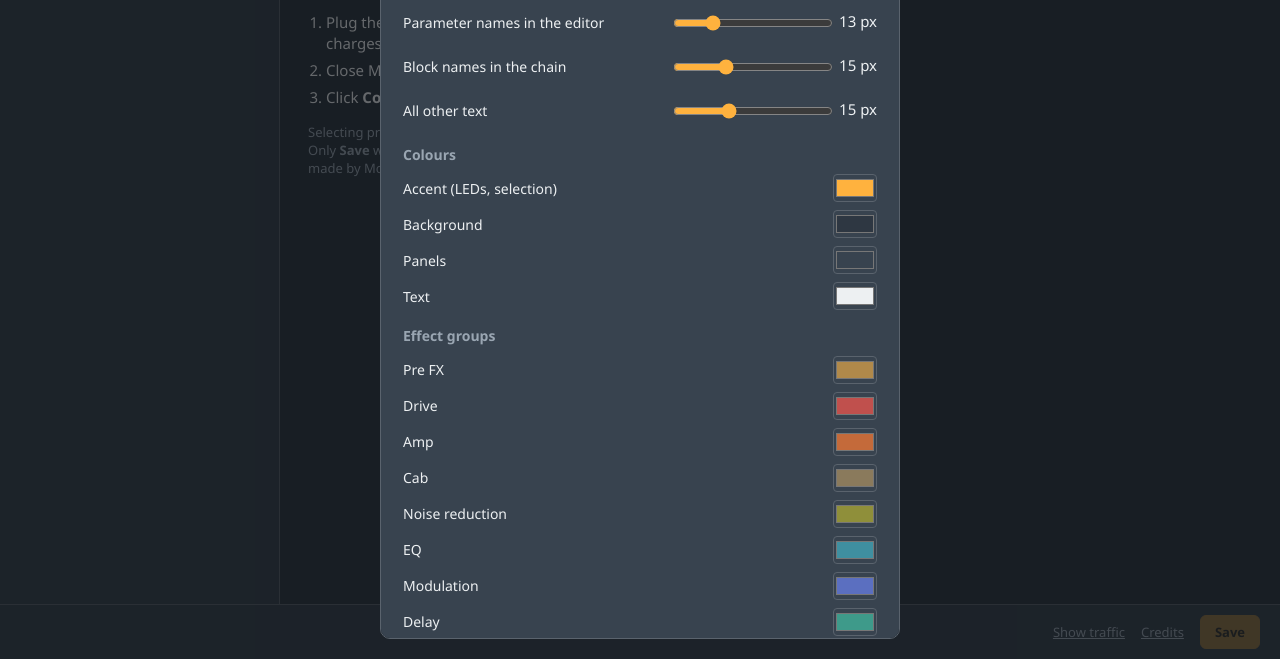
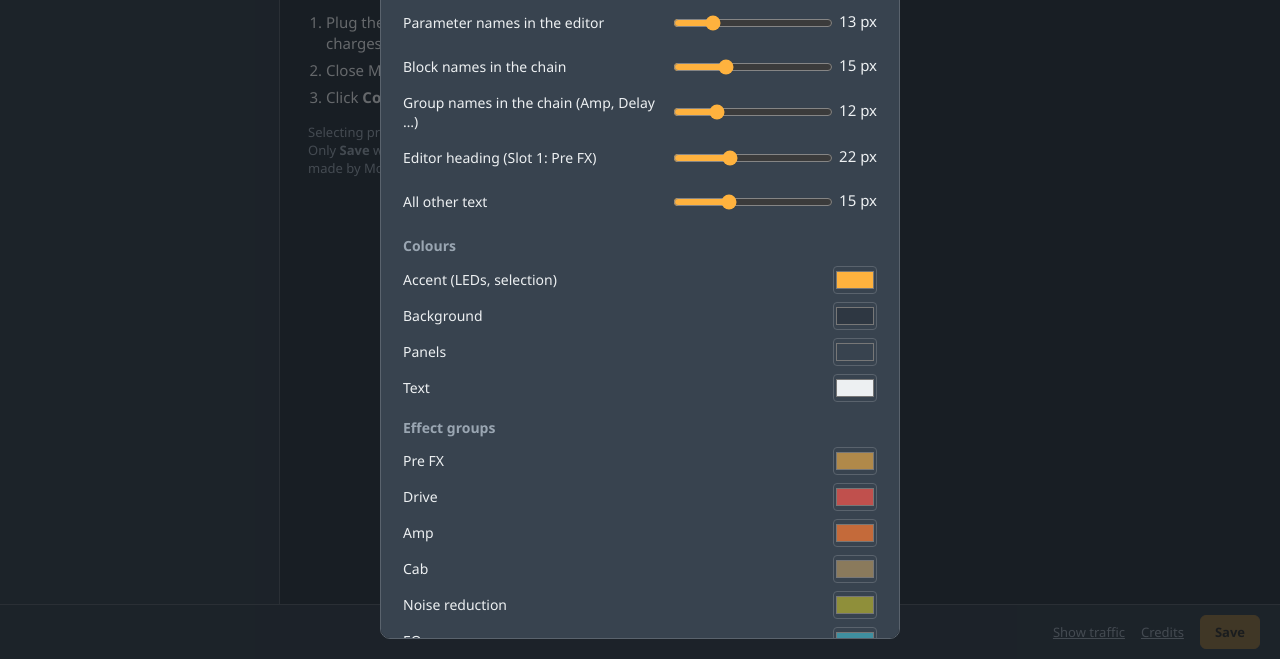
Before and after one commit to maarthome/mooer-ge100pro, a plain HTML site: page web/index.html in a window 1280 px wide. Both pictures are taken after a click on the button "Settings". Shown: the part 141-800 px from the top of the page. Drawn offline with Linux system fonts and the light colour scheme.

Commit message:
Settings: text sizes for group names in the chain and the editor heading
Co-Authored-By: Claude Opus 5.5 <noreply@anthropic.com>
Claude-Session: https://claude.ai/code/session_01A7W9XhkVBhuXoecuvHE7Cy

```diff
--- a/web/index.html
+++ b/web/index.html
@@ -83,7 +83,7 @@
   .slot.sel { border-color: var(--led); box-shadow: 0 0 0 1px var(--led); }
   .slot.vacant .main { cursor: default; }
   .slot.vacant { background: var(--chassis); border-style: dashed; border-top-width: 1px; color: var(--led-off); }
-  .slot .pos { margin-right: 22px;  font-size: 0.8rem; color: var(--dim); overflow: hidden; text-overflow: ellipsis; white-space: nowrap; }
+  .slot .pos { margin-right: 22px; font-size: var(--fs-group, 12px); line-height: 1.3; color: var(--dim); overflow: hidden; text-overflow: ellipsis; white-space: nowrap; }
   .slot .smodel { font-weight: 600; font-stretch: condensed; font-size: var(--fs-block, 15px); line-height: 1.2; overflow: hidden; display: -webkit-box; -webkit-line-clamp: 3; -webkit-box-orient: vertical; overflow-wrap: break-word; }
   .slot .snum { font-size: 0.8667rem; color: var(--dim); font-variant-numeric: tabular-nums; }
   .slot.off .smodel { color: var(--dim); }
@@ -93,7 +93,7 @@
   /* slot editor */
   .editor { background: var(--panel); border: 1px solid var(--edge); border-radius: 10px; padding: 18px 20px 22px; }
   .ehead { display: flex; flex-wrap: wrap; align-items: center; gap: 14px 22px; margin-bottom: 18px; }
-  .ehead h2 { margin: 0; font-size: 1.467rem; font-stretch: condensed; font-weight: 600; }
+  .ehead h2 { margin: 0; font-size: var(--fs-heading, 22px); font-stretch: condensed; font-weight: 600; }
   .switch { display: inline-flex; align-items: center; gap: 8px; background: var(--chassis); border: 1px solid var(--edge); border-radius: 999px; padding: 6px 14px 6px 10px; cursor: pointer; }
   .stepper { display: inline-flex; align-items: center; border: 1px solid var(--edge); border-radius: var(--r); overflow: hidden; }
   .stepper button { background: var(--raised); border: 0; width: 32px; height: 32px; cursor: pointer; font-size: 1.2rem; }
@@ -222,6 +222,8 @@
     <div class="settings-grid">
       <label for="setFsParam">Parameter names in the editor</label><span><input id="setFsParam" type="range" min="10" max="28" step="1"> <output id="setFsParamOut"></output></span>
       <label for="setFsBlock">Block names in the chain</label><span><input id="setFsBlock" type="range" min="10" max="28" step="1"> <output id="setFsBlockOut"></output></span>
+      <label for="setFsGroup">Group names in the chain (Amp, Delay …)</label><span><input id="setFsGroup" type="range" min="9" max="24" step="1"> <output id="setFsGroupOut"></output></span>
+      <label for="setFsHeading">Editor heading (Slot 1: Pre FX)</label><span><input id="setFsHeading" type="range" min="14" max="40" step="1"> <output id="setFsHeadingOut"></output></span>
       <label for="setFs">All other text</label><span><input id="setFs" type="range" min="12" max="22" step="1"> <output id="setFsOut"></output></span>
     </div>
     <h4>Colours</h4>
@@ -284,6 +286,8 @@ const DEFAULT_SETTINGS = {
   fontSize: 15,
   paramFontSize: 13,
   blockFontSize: 15,
+  groupFontSize: 12,
+  headingFontSize: 22,
   colours: { accent: '#ffb23e', background: '#2e3742', panels: '#38434f', text: '#edf0f2' },
   groups: { 0: '#b0894a', 1: '#c0504d', 2: '#c46a3a', 3: '#8a7a5c', 4: '#8f8f3a', 5: '#3f8fa0', 6: '#5b6fc0', 7: '#3e9a8a', 8: '#8a6fc0' },
 };
@@ -300,6 +304,8 @@ function applySettings() {
   r.setProperty('--fs', `${settings.fontSize}px`);
   r.setProperty('--fs-param', `${settings.paramFontSize}px`);
   r.setProperty('--fs-block', `${settings.blockFontSize}px`);
+  r.setProperty('--fs-group', `${settings.groupFontSize}px`);
+  r.setProperty('--fs-heading', `${settings.headingFontSize}px`);
   for (const [k, v] of Object.entries(COLOUR_VARS)) r.setProperty(v, settings.colours[k]);
 }
 const groupColour = (t) => settings.groups[t] || 'transparent';
@@ -889,7 +895,7 @@ function fail(e) {
 
 function openSettings() {
   const dlg = $('settingsDlg');
-  for (const [id, key] of [['setFs', 'fontSize'], ['setFsParam', 'paramFontSize'], ['setFsBlock', 'blockFontSize']]) {
+  for (const [id, key] of [['setFs', 'fontSize'], ['setFsParam', 'paramFontSize'], ['setFsBlock', 'blockFontSize'], ['setFsGroup', 'groupFontSize'], ['setFsHeading', 'headingFontSize']]) {
     const el = $(id), out = $(id + 'Out');
     el.value = settings[key]; out.textContent = `${settings[key]} px`;
     el.oninput = () => { settings[key] = Number(el.value); out.textContent = `${el.value} px`; applySettings(); saveSettings(); };
```
Also changed, not shown: 1 other file.
